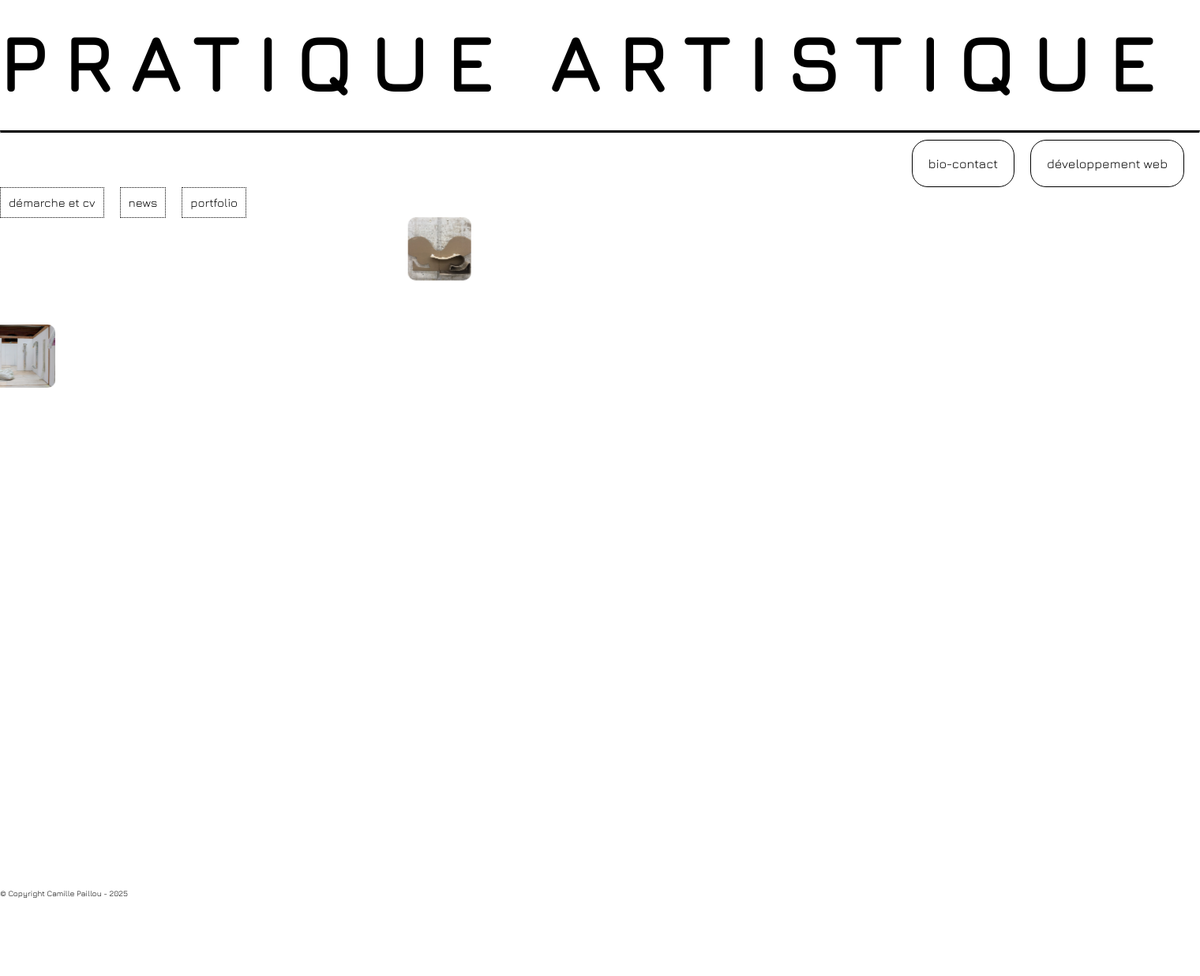
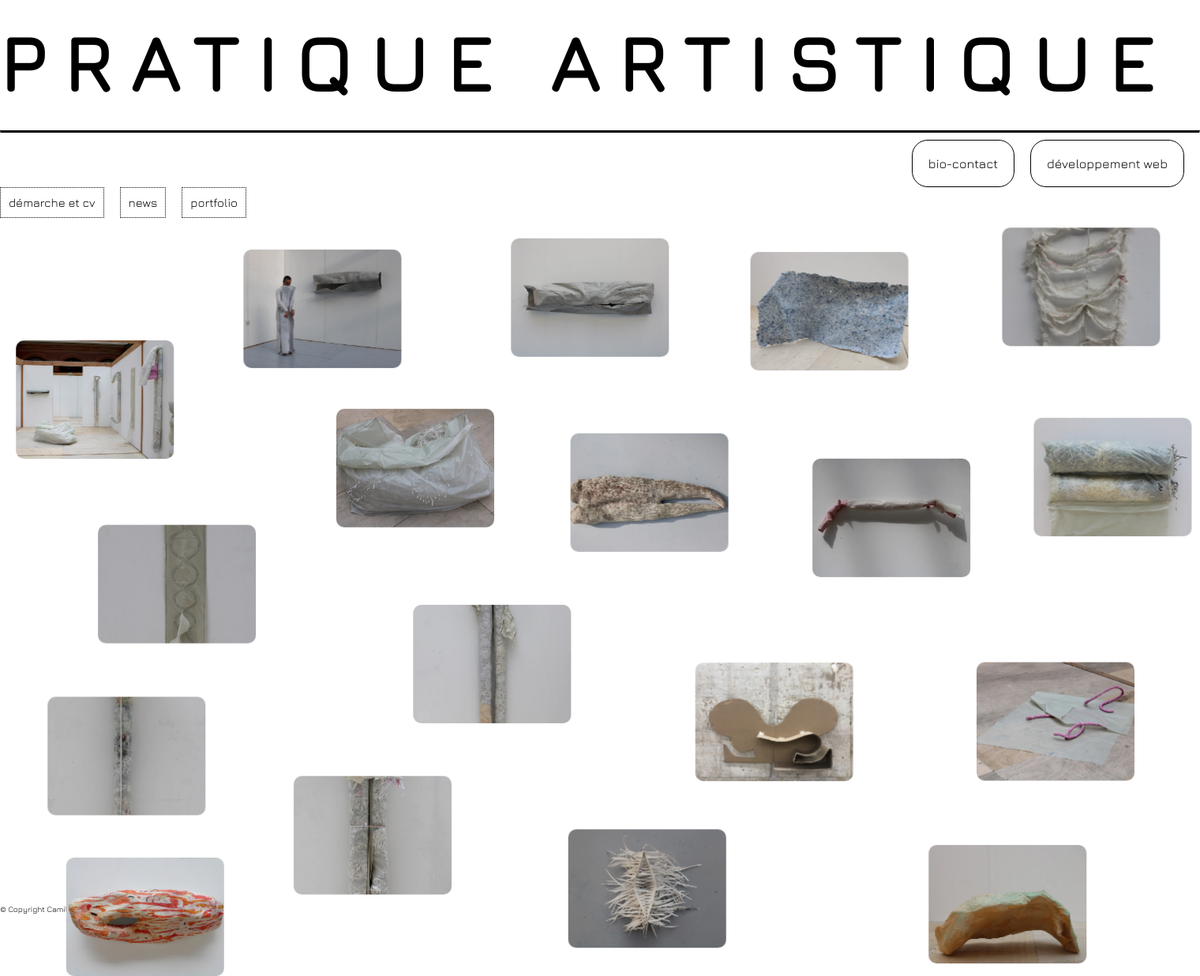
Before and after one commit to CamillePaillou/camille.paillou, a PHP site: page /art.html in a window 1520 px wide. Shown: the whole page at 79% size. Before the commit the page ends 1137 px from the top, so only its background shows below. Run offline with PHP 8.4, Linux system fonts and the light colour scheme.

Commit message:
gallerie image et mise en place de la grille

```diff
--- a/art.html
+++ b/art.html
@@ -29,11 +29,60 @@
 
     <div class="gallery grid">
         <div class="gallery-item grid__item pos-1" data-title="Départ" data-content="Un voyage fascinant à travers les montagnes.">
-            <div class="gallery-item-img" style="background-image:url('/images/art/accrochagebache/1.webp');"></div>
+            <div class="gallery-item-img" style="background-image:url('images/art/accrochagebache/1.webp');"></div>
         </div>
         <div class="gallery-item grid__item pos-2" data-title="Arrivée" data-content="Un coucher de soleil spectaculaire après une longue marche.">
-            <div class="gallery-item-img" style="background-image:url('/images/art/carton/1.webp');"></div>
+            <div class="gallery-item-img" style="background-image:url('images/art/carton/depart.webp');"></div>
         </div>
+        <div class="gallery-item grid__item pos-3" data-title="Arrivée" data-content="Un coucher de soleil spectaculaire après une longue marche.">
+            <div class="gallery-item-img" style="background-image:url('images/art/couverture/1.webp');"></div>
+        </div>
+        <div class="gallery-item grid__item pos-4" data-title="Arrivée" data-content="Un coucher de soleil spectaculaire après une longue marche.">
+            <div class="gallery-item-img" style="background-image:url('images/art/culpabilite/1.webp');"></div>
+        </div>
+        <div class="gallery-item grid__item pos-5" data-title="Arrivée" data-content="Un coucher de soleil spectaculaire après une longue marche.">
+            <div class="gallery-item-img" style="background-image:url('images/art/dent/1.webp');"></div>
+        </div>
+        <div class="gallery-item grid__item pos-6" data-title="Arrivée" data-content="Un coucher de soleil spectaculaire après une longue marche.">
+            <div class="gallery-item-img" style="background-image:url('images/art/echine/1.webp');"></div>
+        </div>
+        <div class="gallery-item grid__item pos-7" data-title="Arrivée" data-content="Un coucher de soleil spectaculaire après une longue marche.">
+            <div class="gallery-item-img" style="background-image:url('images/art/emprise/1.webp');"></div>
+        </div>
+        <div class="gallery-item grid__item pos-8" data-title="Arrivée" data-content="Un coucher de soleil spectaculaire après une longue marche.">
+            <div class="gallery-item-img" style="background-image:url('images/art/facette/1.webp');"></div>
+        </div>
+        <div class="gallery-item grid__item pos-9" data-title="Arrivée" data-content="Un coucher de soleil spectaculaire après une longue marche.">
+            <div class="gallery-item-img" style="background-image:url('images/art/fusil/1.webp');"></div>
+        </div>
+        <div class="gallery-item grid__item pos-10" data-title="Arrivée" data-content="Un coucher de soleil spectaculaire après une longue marche.">
+            <div class="gallery-item-img" style="background-image:url('images/art/lit/1.webp');"></div>
+        </div>
+        <div class="gallery-item grid__item pos-11" data-title="Arrivée" data-content="Un coucher de soleil spectaculaire après une longue marche.">
+            <div class="gallery-item-img" style="background-image:url('images/art/memoire/1.webp');"></div>
+        </div>
+        <div class="gallery-item grid__item pos-12" data-title="Arrivée" data-content="Un coucher de soleil spectaculaire après une longue marche.">
+            <div class="gallery-item-img" style="background-image:url('images/art/obeissance/1.webp');"></div>
+        </div>
+        <div class="gallery-item grid__item pos-13" data-title="Arrivée" data-content="Un coucher de soleil spectaculaire après une longue marche.">
+            <div class="gallery-item-img" style="background-image:url('images/art/omerta/1.webp');"></div>
+        </div>
+        <div class="gallery-item grid__item pos-14" data-title="Arrivée" data-content="Un coucher de soleil spectaculaire après une longue marche.">
+            <div class="gallery-item-img" style="background-image:url('images/art/paysage/1.webp');"></div>
+        </div>
+        <div class="gallery-item grid__item pos-15" data-title="Arrivée" data-content="Un coucher de soleil spectaculaire après une longue marche.">
+            <div class="gallery-item-img" style="background-image:url('images/art/permission/1.webp');"></div>
+        </div>
+        <div class="gallery-item grid__item pos-16" data-title="Arrivée" data-content="Un coucher de soleil spectaculaire après une longue marche.">
+            <div class="gallery-item-img" style="background-image:url('images/art/rouleau/1.webp');"></div>
+        </div>
+        <div class="gallery-item grid__item pos-17" data-title="Arrivée" data-content="Un coucher de soleil spectaculaire après une longue marche.">
+            <div class="gallery-item-img" style="background-image:url('images/art/vagin/1.webp');"></div>
+        </div>
+        <div class="gallery-item grid__item pos-18" data-title="Arrivée" data-content="Un coucher de soleil spectaculaire après une longue marche.">
+            <div class="gallery-item-img" style="background-image:url('images/art/vague/1.webp');"></div>
+        </div>
+
     </div>
 
     <div class="preview">
--- a/css/cpaillou.css
+++ b/css/cpaillou.css
@@ -392,6 +392,7 @@ hr.solid {
     font-size:15px;
     display: flex;
     justify-content: flex-start;
+    margin-bottom: 20px;
 }
 
 .menu-art > div {
@@ -429,8 +430,8 @@ hr.solid {
 
 .gallery-item {
     position: relative;
-    width: 80px;
-    height: 80px;
+    width: 200px;
+    height: 150px;
     will-change: transform;
     transition: transform 0.3s ease-out;
 }
@@ -446,8 +447,24 @@ hr.solid {
 }
 
 /* Positions personnalisées */
-.pos-1 { --grid-row: 10; --grid-column: 1; }
-.pos-2 { --grid-row: 1; --grid-column: 18; }
+.pos-1 { --grid-row: 10; --grid-column: 2; }
+.pos-2 { --grid-row: 35; --grid-column: 30; }
+.pos-3 { --grid-row: 3; --grid-column: 32; }
+.pos-4 { --grid-row:15; --grid-column: 15; }
+.pos-5 { --grid-row: 17; --grid-column: 25; }
+.pos-6 { --grid-row: 1; --grid-column: 43; }
+.pos-7 { --grid-row: 38; --grid-column: 3; }
+.pos-8 { --grid-row: 44; --grid-column: 13; }
+.pos-9 { --grid-row: 19; --grid-column: 35; }
+.pos-10 { --grid-row: 35; --grid-column: 42; }
+.pos-11 { --grid-row: 16; --grid-column: 44; }
+.pos-12 { --grid-row: 30; --grid-column: 18; }
+.pos-13 { --grid-row: 24; --grid-column: 5; }
+.pos-14 { --grid-row: 51; --grid-column: 4; }
+.pos-15 { --grid-row: 2; --grid-column: 11; }
+.pos-16 { --grid-row: 1; --grid-column: 22; }
+.pos-17 { --grid-row: 48; --grid-column: 25; }
+.pos-18 { --grid-row: 50; --grid-column: 40; }
 
 .grid__item {
     grid-area: var(--grid-row) / var(--grid-column) / span 5 / span 5;
```
Also changed, not shown: images/art/1.jpg (deleted), images/art/2.jpg (deleted), images/art/carton/depart.webp (renamed from images/art/carton/1.webp).
